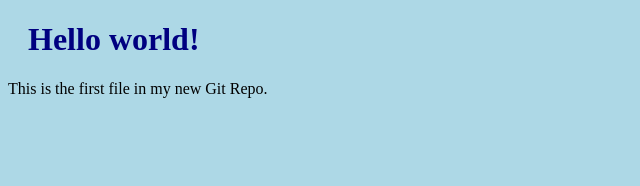
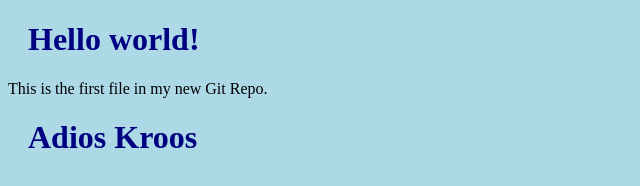
Before and after one commit to siddhesh2868/hello-world, a plain HTML site: page index.html in a window 1280 px wide. Shown: the whole page, without its empty margins (0-640 px from the left). Drawn offline with Linux system fonts and the light colour scheme.

Commit message:
Gracias Kroos

```diff
--- a/index.html
+++ b/index.html
@@ -8,6 +8,6 @@
 
 <h1>Hello world!</h1>
 <p>This is the first file in my new Git Repo.</p>
-
+<h1>Adios Kroos</h1>
 </body>
 </html>
```
